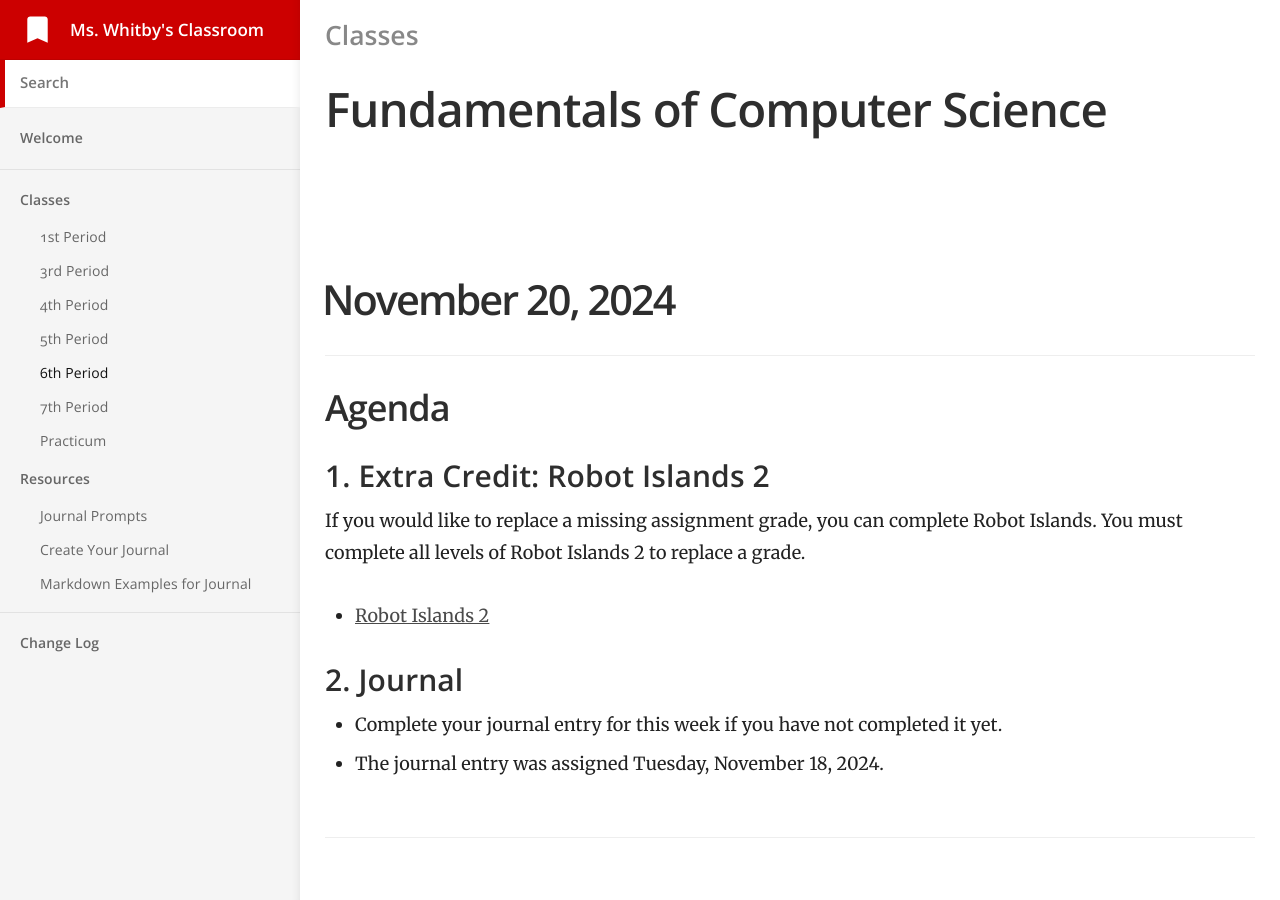
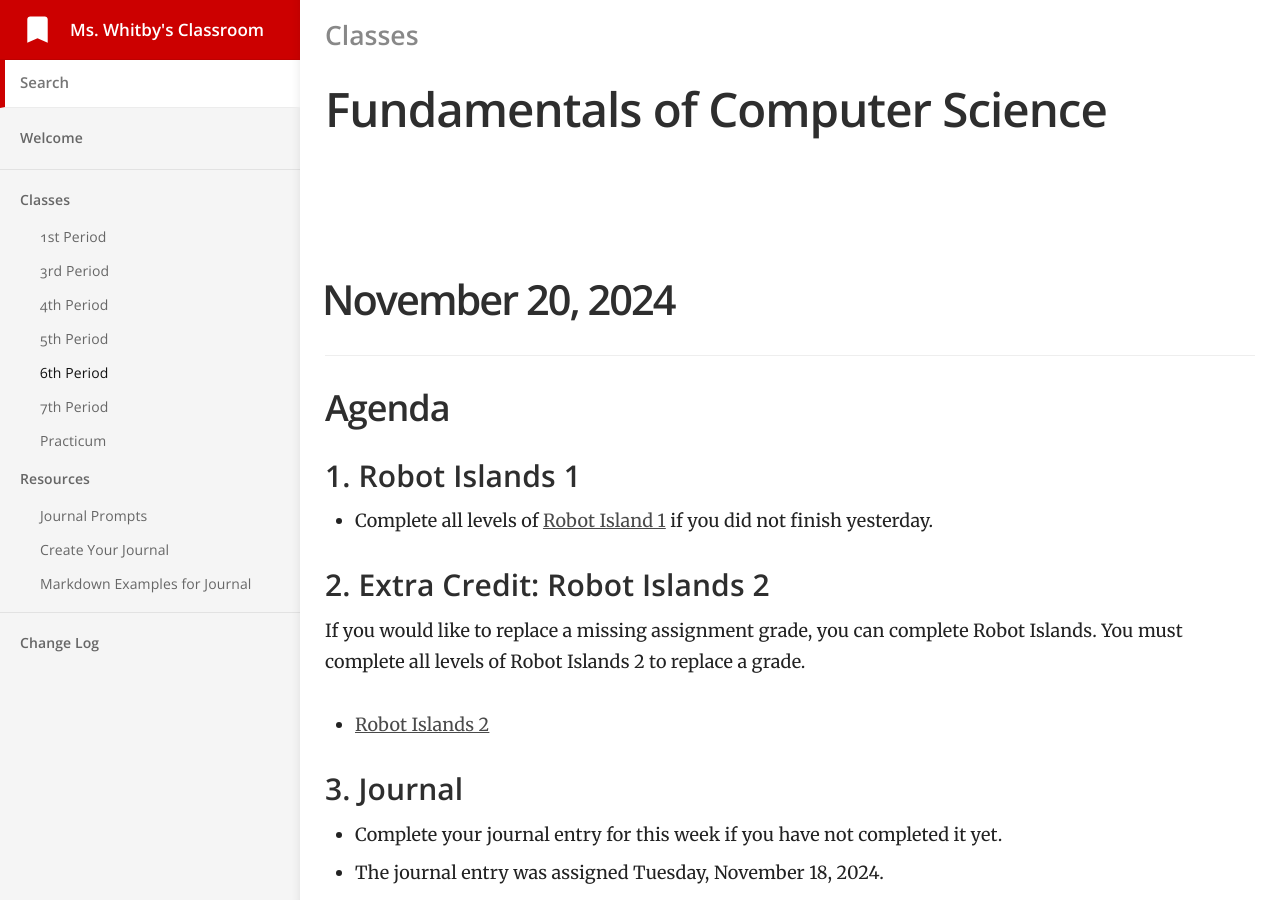
Before and after one commit to mswhitby/classroom, a Jekyll site: the page built from _docs/classes/6th.md, in a window 1280 px wide and 900 px high. Built offline with Jekyll 4.4.1, drawn with Linux system fonts in a browser that asks for light colours.

Commit message:
Update 6th.md

```diff
--- a/_docs/classes/6th.md
+++ b/_docs/classes/6th.md
@@ -9,13 +9,17 @@ order: 5
 
 ## Agenda
 
-### 1. Extra Credit: Robot Islands 2
+### 1. Robot Islands 1
+
+- Complete all levels of [Robot Island 1](https://www.abcya.com/games/robot_islands) if you did not finish yesterday.
+
+### 2. Extra Credit: Robot Islands 2
 
 If you would like to replace a missing assignment grade, you can complete Robot Islands. You must complete all levels of Robot Islands 2 to replace a grade.
 
 - [Robot Islands 2](https://www.abcya.com/games/robot_islands_2)
 
-### 2. Journal
+### 3. Journal
 
 - Complete your journal entry for this week if you have not completed it yet.
 - The journal entry was assigned Tuesday, November 18, 2024.
```
